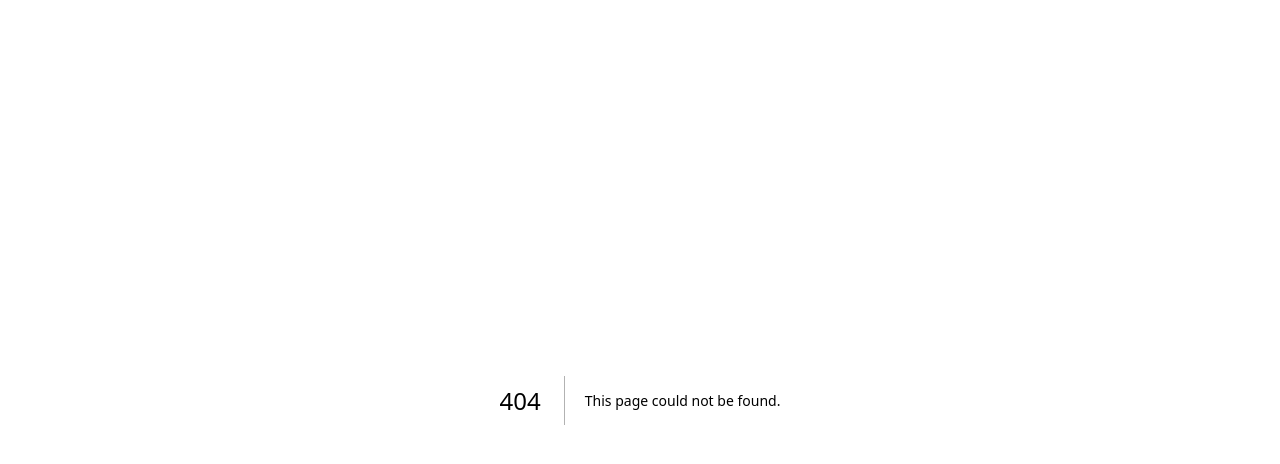
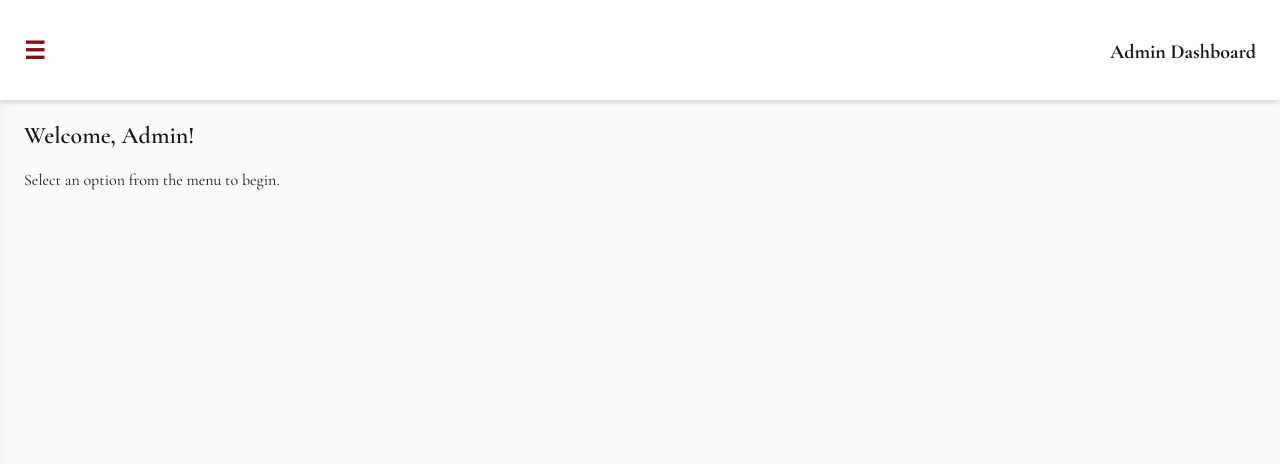
Before and after one commit to Laxita2004/temp-adira-website, a Next.js app: page /admin in a window 1280 px wide. Before the commit this address had no page. Shown: the top 464 px of the page. Built offline with nearby package versions, Linux system fonts and the light colour scheme.

Commit message:
admin panel initial commit

```diff
--- /dev/null
+++ b/src/app/admin/layout.tsx
@@ -0,0 +1,7 @@
+export default function AdminLayout({
+  children,
+}: {
+  children: React.ReactNode;
+}) {
+  return <>{children}</>;
+}
--- /dev/null
+++ b/src/app/admin/page.tsx
@@ -0,0 +1,98 @@
+"use client";
+
+import Link from "next/link";
+import { useState } from "react";
+
+const AdminPanel = () => {
+  const [sidebarOpen, setSidebarOpen] = useState(false);
+
+  return (
+    <div className="min-h-screen bg-gray-50">
+      {/* OVERLAY */}
+      {sidebarOpen && (
+        <div
+          className="fixed inset-0 bg-black bg-opacity-50 z-30"
+          onClick={() => setSidebarOpen(false)}
+        />
+      )}
+
+      {/* SIDEBAR */}
+      <aside
+        className={`fixed top-0 left-0 h-full w-64 bg-white shadow-lg z-40 transform transition-transform duration-300 ${
+          sidebarOpen ? "translate-x-0" : "-translate-x-full"
+        }`}
+      >
+        <div className="p-4 text-xl font-bold text-primary">Admin Menu</div>
+        <nav className="flex flex-col gap-2 p-4 pt-[50px]">
+          <Link
+            href="/admin/inventory"
+            onClick={() => setSidebarOpen(false)}
+            className="hover:bg-gray-200 px-4 py-2 rounded hover:text-primary transition duration-300"
+          >
+            Manage Inventory
+          </Link>
+          <Link
+            href="/admin/orders"
+            onClick={() => setSidebarOpen(false)}
+            className="hover:bg-gray-200 px-4 py-2 rounded hover:text-primary transition duration-300"
+          >
+            Orders Placed
+          </Link>
+          <Link
+            href="/admin/history"
+            onClick={() => setSidebarOpen(false)}
+            className="hover:bg-gray-200 px-4 py-2 rounded hover:text-primary transition duration-300"
+          >
+            Order History
+          </Link>
+          <Link
+            href="/admin/confirm"
+            onClick={() => setSidebarOpen(false)}
+            className="hover:bg-gray-200 px-4 py-2 rounded hover:text-primary transition duration-300"
+          >
+            Confirm Orders
+          </Link>
+          <Link
+            href="/admin/users"
+            onClick={() => setSidebarOpen(false)}
+            className="hover:bg-gray-200 px-4 py-2 rounded hover:text-primary transition duration-300"
+          >
+            Edit User Info
+          </Link>
+          <Link
+            href="/admin/sales"
+            onClick={() => setSidebarOpen(false)}
+            className="hover:bg-gray-200 px-4 py-2 rounded hover:text-primary transition duration-300"
+          >
+            Sales Dashboard
+          </Link>
+        </nav>
+      </aside>
+
+      {/* HEADER */}
+      <header
+        className="bg-white px-6 py-4 shadow-md fixed top-0 left-0 w-full z-50"
+        style={{ height: "100px" }}
+      >
+        <div className="relative flex items-center justify-between pt-[20px]">
+          {/* MENU BUTTON */}
+          <button
+            className="text-primary font-semibold text-2xl"
+            onClick={() => setSidebarOpen(true)}
+          >
+            ☰
+          </button>
+          <h1 className="text-xl font-bold">Admin Dashboard</h1>
+        </div>
+      </header>
+
+      {/* MAIN CONTENT */}
+      <main className="pt-[120px] px-6">
+        <h2 className="text-2xl font-semibold mb-4">Welcome, Admin!</h2>
+        <p>Select an option from the menu to begin.</p>
+      </main>
+    </div>
+  );
+};
+
+export default AdminPanel;
```
